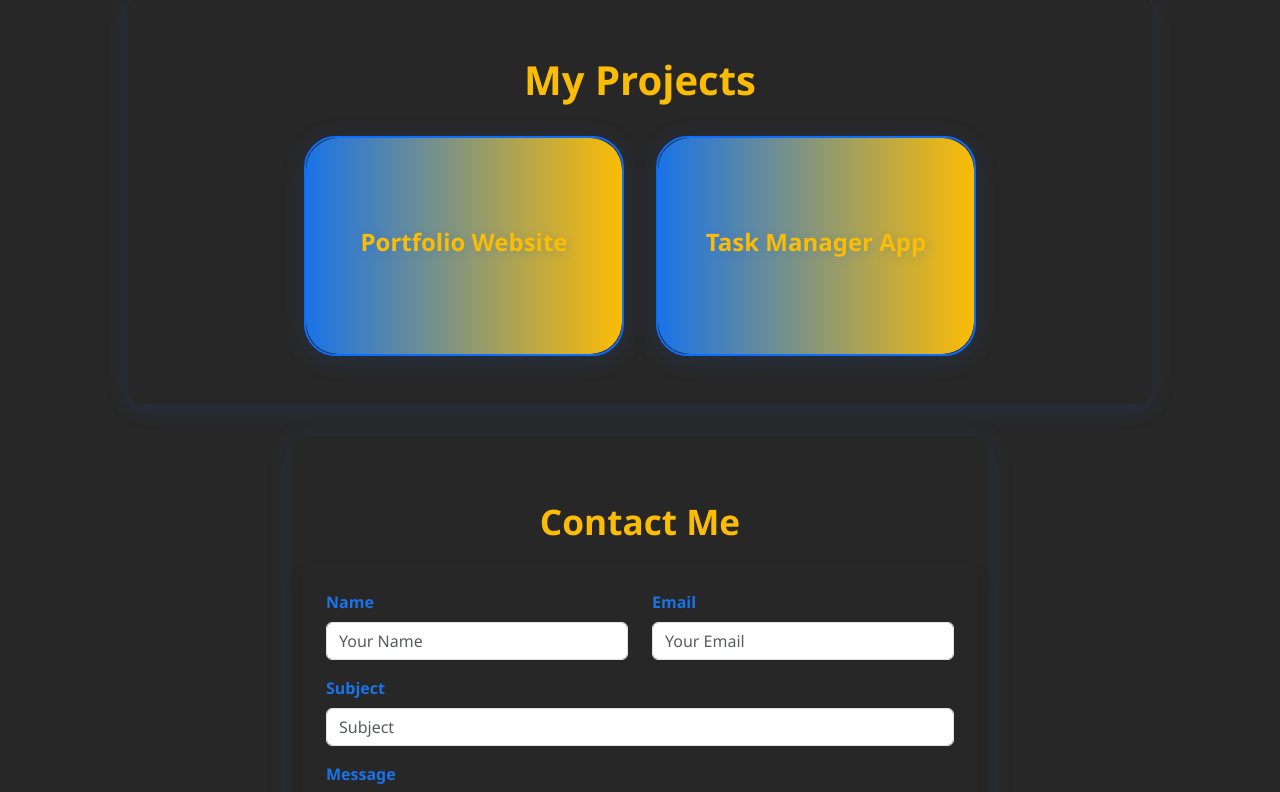
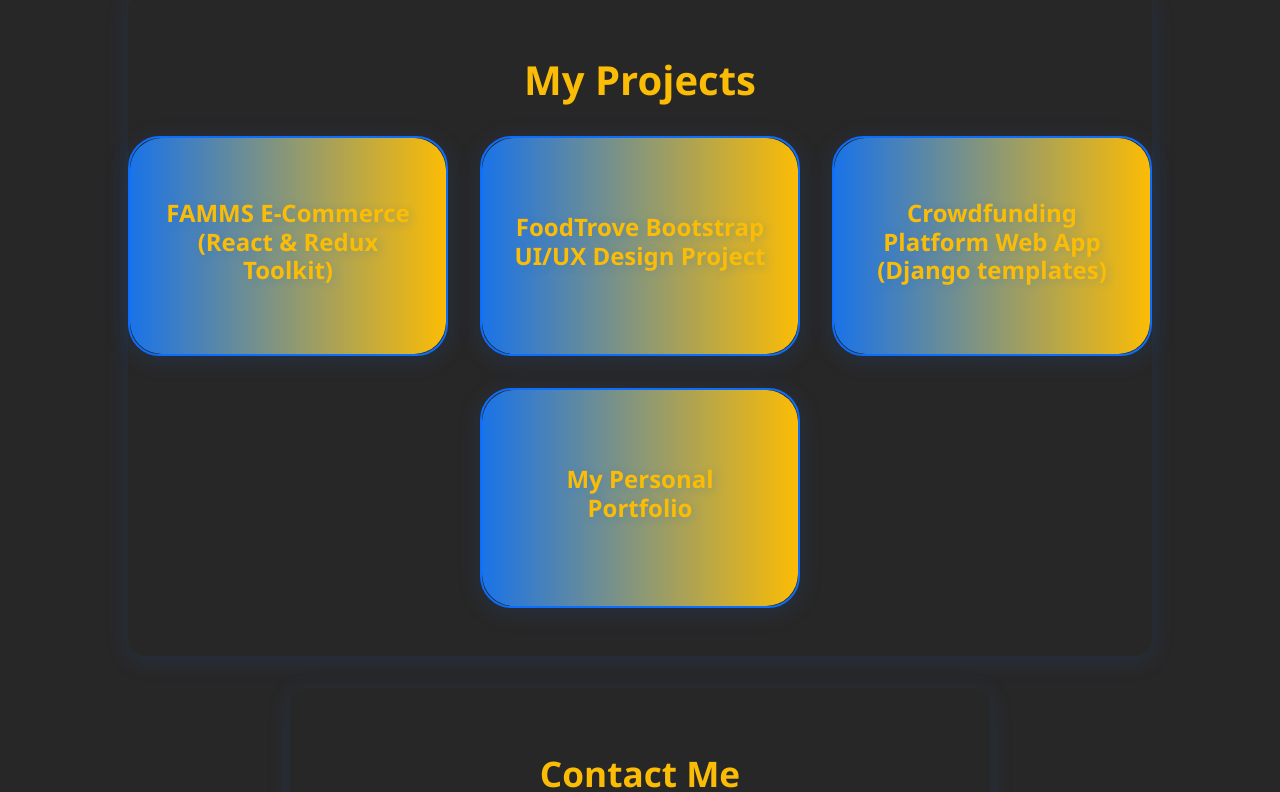
Before and after one commit to AymanCE-SE/My-portfolio, a React (Vite) app in the folder portfolio/: page / in a window 1280 px wide. Shown: the part 1900-2692 px from the top of the page. Built offline with nearby package versions, Linux system fonts and the light colour scheme.

Commit message:
add some real projects and Readme Description

```diff
--- a/portfolio/src/components/Portfolio.jsx
+++ b/portfolio/src/components/Portfolio.jsx
@@ -3,22 +3,38 @@ import ProjectCard from "./ProjectCard";
 
 const projects = [
   {
-    title: "Portfolio Website",
+    title: "FAMMS E-Commerce (React & Redux Toolkit)",
     description: "A modern, responsive portfolio built with React and Bootstrap.",
-    demo: "https://your-live-demo.com",
-    github: "https://github.com/yourusername/portfolio",
-    video: "https://youtu.be/demo-video"
+    demo: "https://react-bootstrap-with-redux-f6ma7j0i3.vercel.app",
+    github: "https://github.com/AymanCE-SE/React-bootstrap-with-redux",
+    video: "https://youtu.be/N57RbkGyqu8?si=4Keq5duI9564EgHk"
   },
   {
-    title: "Task Manager App",
+    title: "FoodTrove Bootstrap UI/UX Design Project",
     description: "A full-stack task manager with authentication and real-time updates.",
-    demo: "https://your-task-demo.com",
-    github: "https://github.com/yourusername/task-manager",
+    // demo: "https://your-task-demo.com",
+    github: "https://github.com/AymanCE-SE/FoodTrove",
+    video: "https://youtu.be/X8ztf_DEZrs?si=7FiG7L_bAem100DC"
   },
-];
+  {
+    title: "Crowdfunding Platform Web App (Django templates)",
+    description: "A full-stack task manager with authentication and real-time updates.",
+    // demo: "https://your-task-demo.com",
+    github: "https://github.com/AymanCE-SE/Django-CrowdFunding",
+    video: "https://www.youtube.com/watch?v=eaqb832pXCo"
+  },
+  {
+    title: "My Personal Portfolio",
+    description: "A full-stack task manager with authentication and real-time updates.",
+    demo: "https://ayman-portfolio-blue.vercel.app/",
+    github: "https://github.com/AymanCE-SE/My-portfolio",
+    // video: "https://www.youtube.com/watch?v=eaqb832pXCo"
+  },
+  ];
 
 export default function Portfolio() {
   return (
+    <>
     <section id="portfolio" className="portfolio-section">
       <h2 className="portfolio-title">My Projects</h2>
       <div className="portfolio-grid">
@@ -27,5 +43,6 @@ export default function Portfolio() {
         ))}
       </div>
     </section>
+    </>
   );
 }
--- a/portfolio/src/styles/global.css
+++ b/portfolio/src/styles/global.css
@@ -2,6 +2,7 @@
 html {
   scroll-behavior: smooth;
 }
+
 :root {
   --primary-color: #1a73e8;
   --secondary-color: #fbbc05;
@@ -25,6 +26,7 @@ body {
   padding: 0;
   color: var(--text-color)
 }
+
 /*################################  NAVBAR  ####################################*/
 .logo {
   width: 6rem;
@@ -118,22 +120,7 @@ body {
   text-align: center;
 }
 
-.about-img {
-  width: 16rem;
-  height: 16rem;
-  object-fit: cover;
-  border: 4px solid var(--primary-color);
-  border-radius: 2rem;
-  box-shadow: var(--box-shadow);
-  background: var(--background-color);
-  margin-bottom: 2rem;
-  transition: transform 0.3s, box-shadow 0.3s;
-}
 
-.about-img:hover {
-  transform: scale(1.04);
-  box-shadow: 0 8px 32px rgba(26, 115, 232, 0.25);
-}
 
 .main-info{
   font-family: "Roboto Condesed", sans-serif;
@@ -266,6 +253,23 @@ border-color: var(--primary-color);
   to { opacity: 1; transform: translateY(0);}
 }
 
+.about-img {
+  width: 16rem;
+  height: 16rem;
+  object-fit: cover;
+  border: 4px solid var(--primary-color);
+  border-radius: 2rem;
+  box-shadow: var(--box-shadow);
+  background: var(--background-color);
+  margin-bottom: 2rem;
+  transition: transform 0.3s, box-shadow 0.3s;
+}
+
+.about-img:hover {
+  transform: scale(1.04);
+  box-shadow: 0 8px 32px rgba(26, 115, 232, 0.25);
+}
+
 .about-title {
   color: var(--secondary-color);
   font-size: 2.5rem;
@@ -320,6 +324,7 @@ border-color: var(--primary-color);
 /*##################### Portfolio and project card ################*/
 /* Portfolio Section */
 .portfolio-section {
+  scroll-margin-top: 140px;
   background: var(--background-color);
   color: var(--text-color);
   padding: 4rem 0 3rem 0;
@@ -460,6 +465,7 @@ border-color: var(--primary-color);
 
 /*############################## contactForm ####################*/
 .contact-section {
+  scroll-margin-top: 140px;
   background: var(--background-color);
   color: var(--text-color);
   padding: 4rem 0 3rem 0;
```
Also changed, not shown: 1 other file (tests, documents, lock files or other folders).
